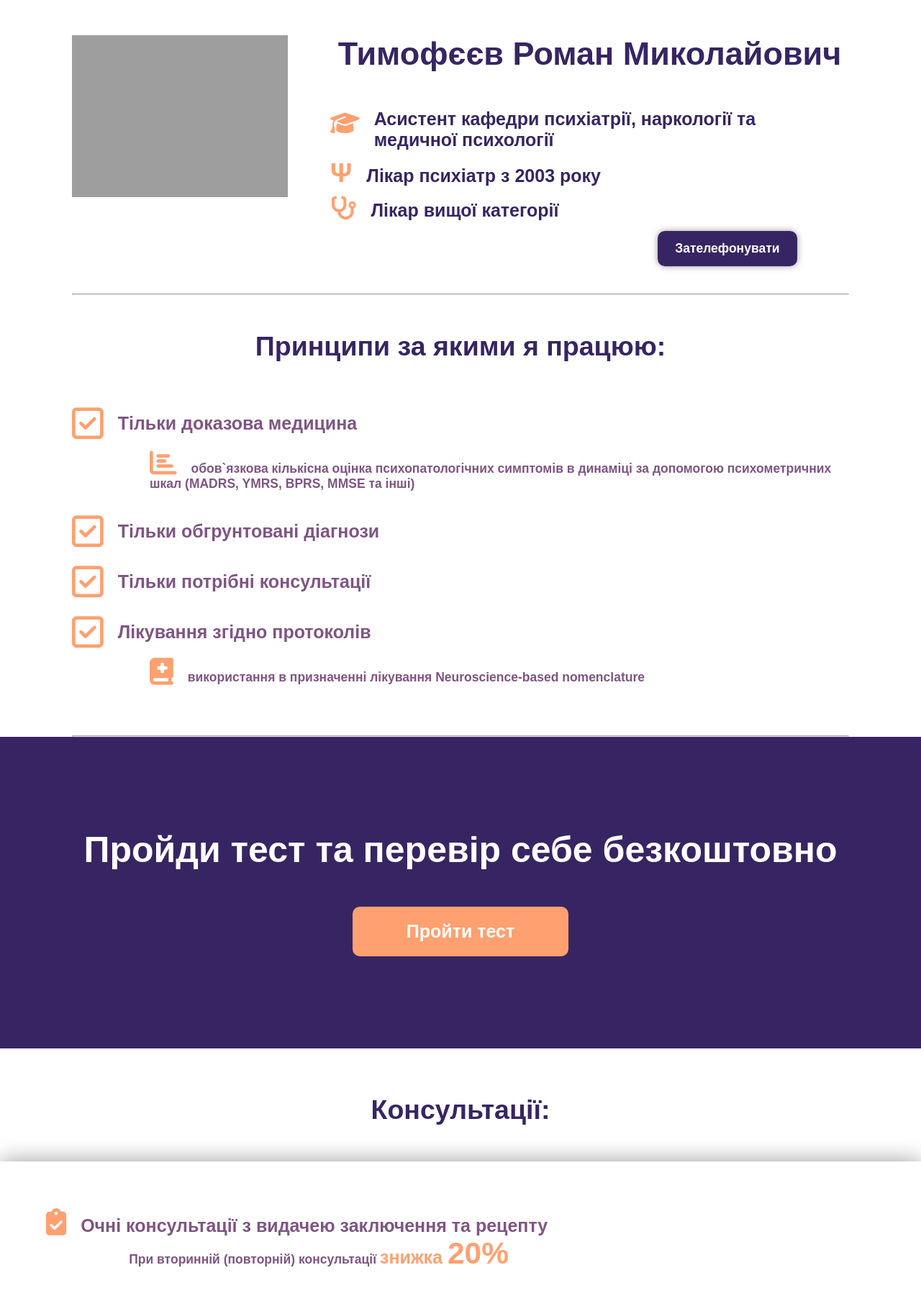
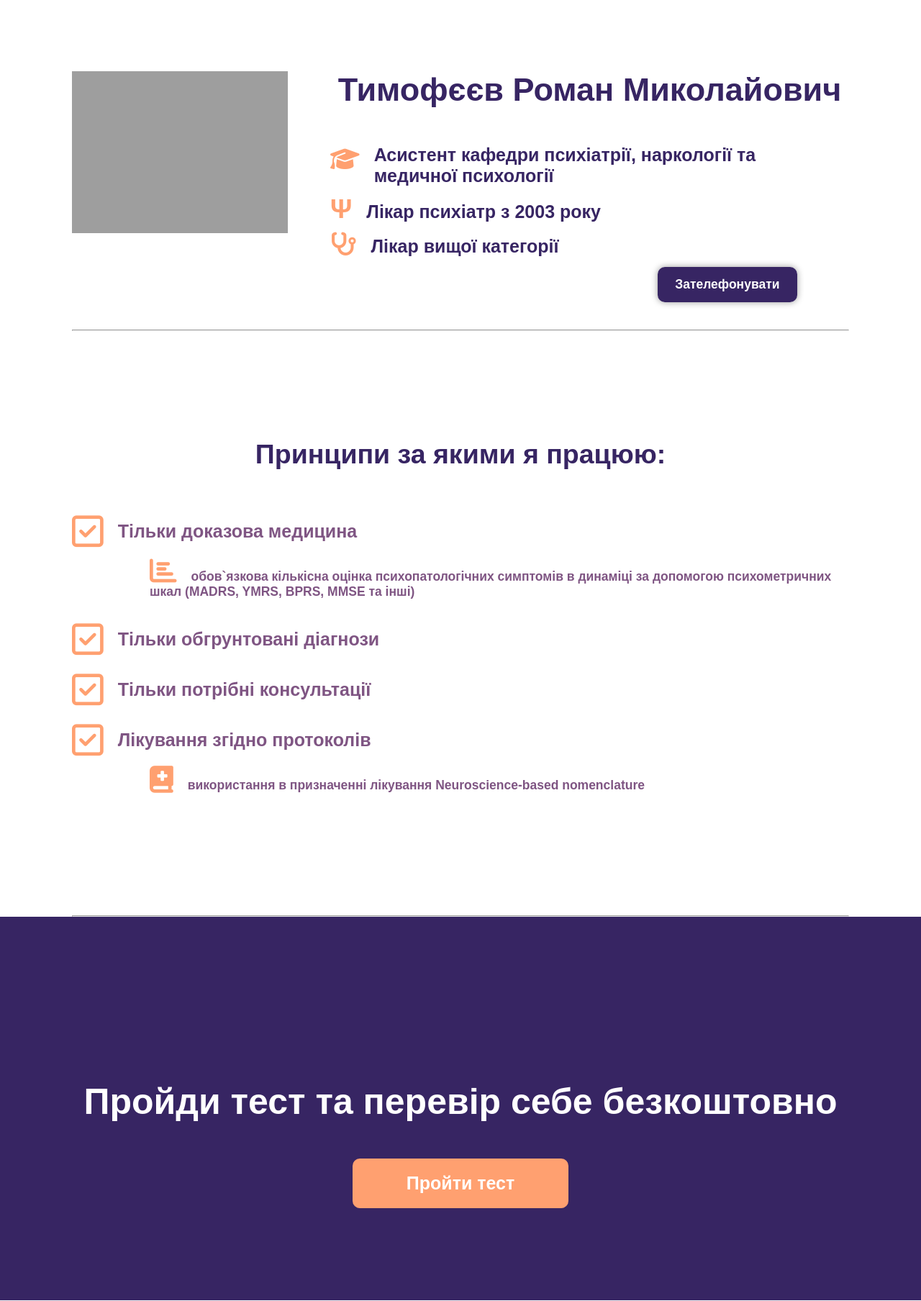
Before and after one commit to aquamarinewave/test.dr, a PHP site: page / in a window 1280 px wide. Shown: the part 101-1909 px from the top of the page at 72% size. Run offline with PHP 8.4, Linux system fonts and the light colour scheme; some libraries are stand-ins or nearby versions; grey boxes are pictures that could not be loaded.

Commit message:
Update style.css

```diff
--- a/style.css
+++ b/style.css
@@ -18,18 +18,18 @@ body {
 }
 
 header {
-    background: rgba(255,160,112, 0.8);
+}
+
+.header-wrapp {
     width: 100%;
     height: 100px;
+    background: rgba(255,160,112, 0.8);
     position: fixed;
+    padding: 0 100px 0 100px;
     top: 0;
-    padding: 0 100px 0 100px;
     z-index: 10;
 }
 
-header:active {
-    background: #000;
-}
 .header {
     display: flex;
     justify-content: space-between;
@@ -57,7 +57,7 @@ header:active {
 }
 
 .main-container {
-    padding: 0 100px 0 100px;
+    padding: 200px 100px 0 100px;
 }
 
 .info-me-list img {
@@ -75,9 +75,8 @@ header:active {
 }
 
 .about {
-    margin-top: 100px;
-    padding: 50px 0;
     display: flex;
+    padding-bottom: 50px;
 }
 
 .photo {
@@ -177,7 +176,7 @@ hr {
 }
 
 .info-work {
-    padding: 50px 0;
+    padding: 150px 0;
 }
 
 .info-work ul {
@@ -191,10 +190,6 @@ hr {
     position: relative;
     top: 10px;
 }
-
-
-
-
 
 .info-work li {
     margin: 20px 0;
@@ -234,6 +229,9 @@ h2 {
     margin-bottom: 50px;
 }
 
+.test-wrapper {
+ padding: 100px 100px 0 100px;
+}
 
 .test {
     background: var(--purple);
@@ -261,9 +259,12 @@ h2 {
     font-weight: bold;
 }
 
+.consultation-wrapper {
+    padding: 0 100px 0 100px;
+}
 
 .consultations {
-    padding: 5% 0 8% 0;
+    padding: 150px 0 0 0;
 }
 
 .consultations-list {
@@ -371,8 +372,8 @@ h2 {
 
 footer {
     color: #fff;
-    background: var(--orangetrans);
     width: 100%;
+    padding-top: 100px;
 }
 
 .contact-h {
@@ -382,6 +383,7 @@ footer {
 
 .container-footer {
     display: flex;
+    background: var(--orangetrans);
     padding: 50px 100px 0 100px;
 }
 
```
